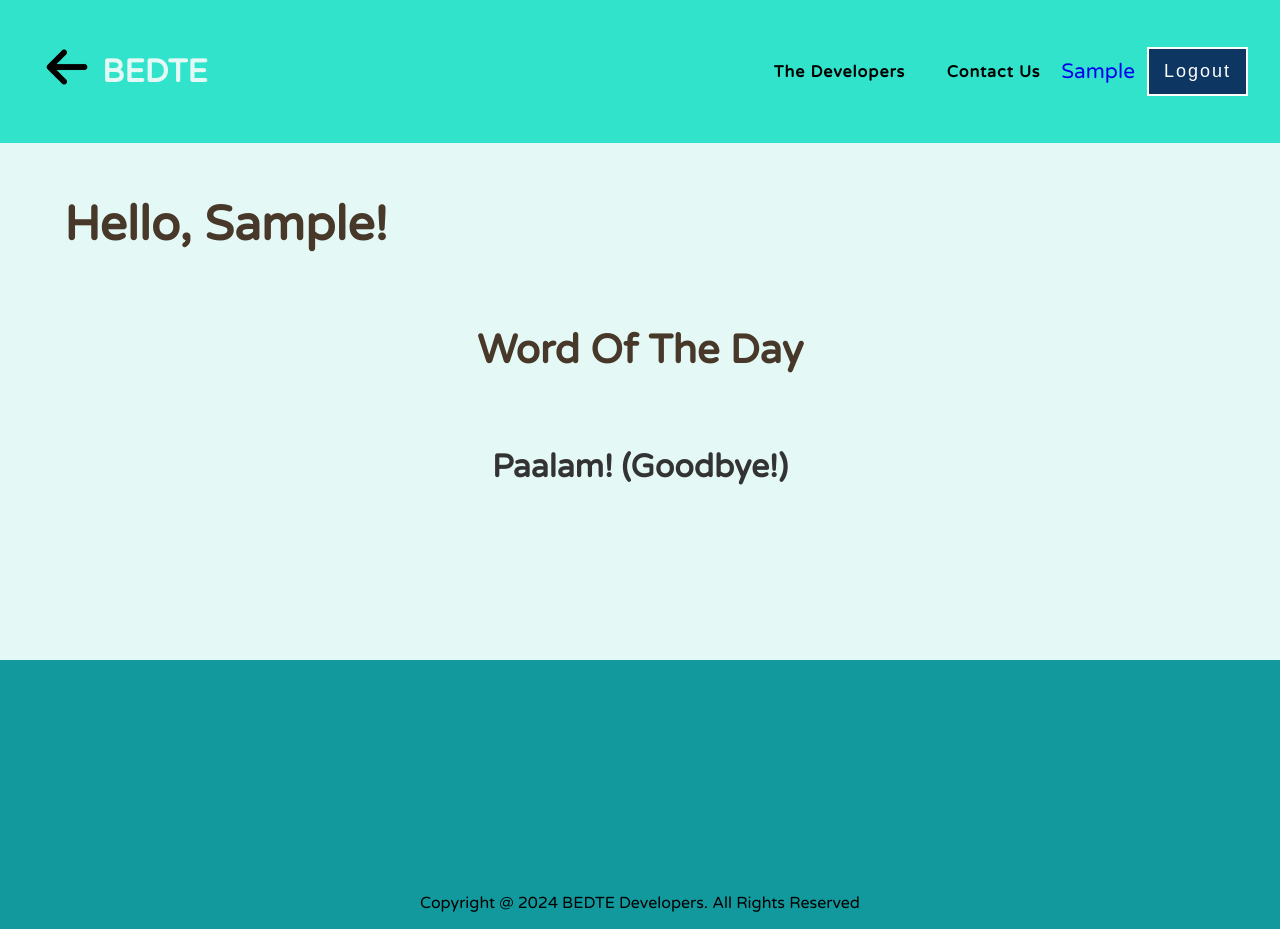
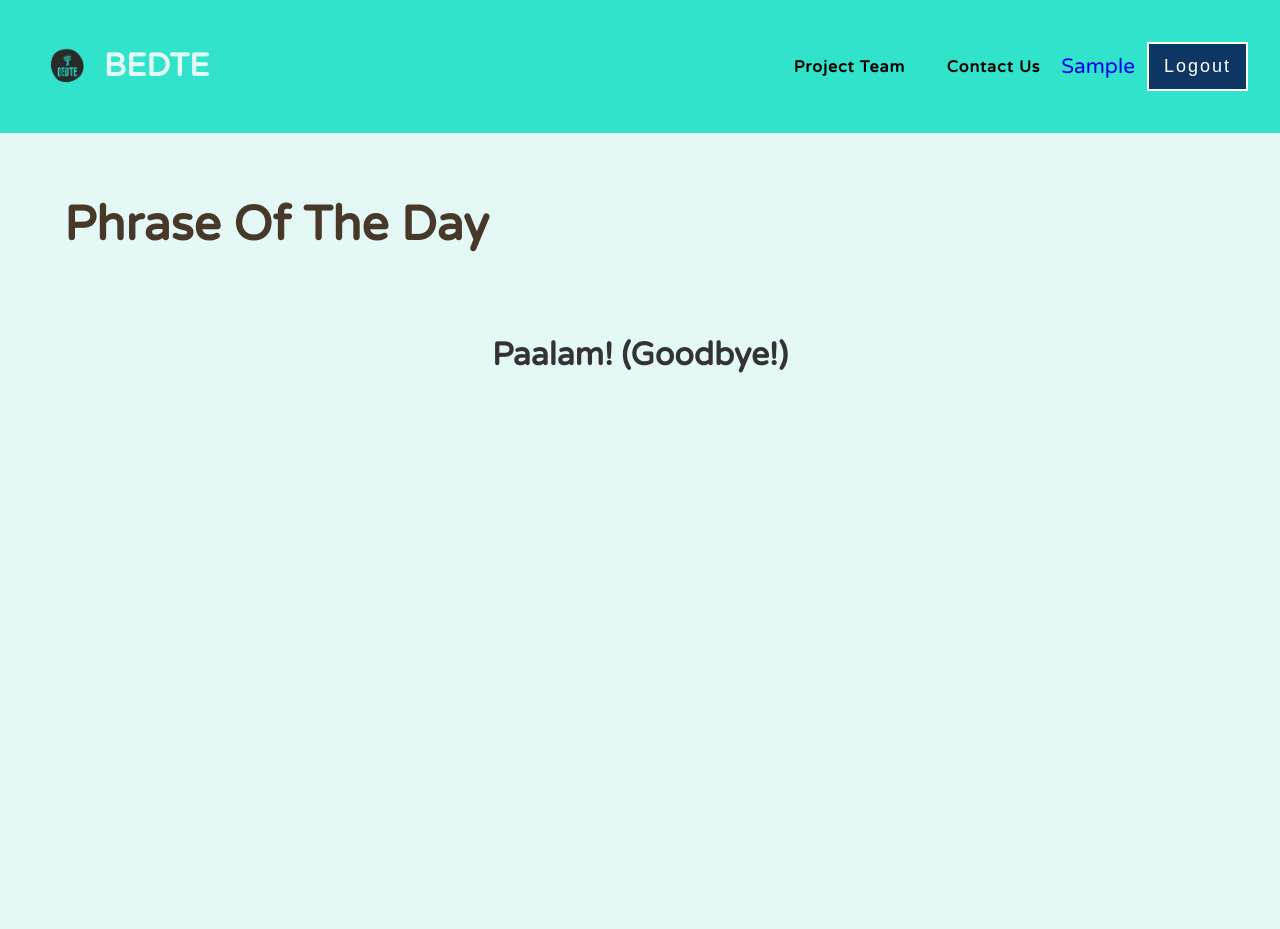
Before and after one commit to Job-u/BEDTE, a PHP site: page /phrase.php in a window 1280 px wide. After the commit the page ends 373 px from the top, so only its background shows below. Run offline with PHP 8.4, Linux system fonts and the light colour scheme; the visitor is signed in with stand-in values (Sample User, id 1); some libraries are stand-ins or nearby versions.

Commit message:
Update phrase.php

```diff
--- a/phrase/phrase.php
+++ b/phrase/phrase.php
@@ -18,19 +18,19 @@
 </head>
 <body>
 
-    <section class="background" id="home">
 <nav class="navbar">
-            <div class="logo">
-                <a href="../userdashboard/userdashboard.php"><img src="../img/back.png" alt=""></a>
+        <a href="../userdashboard/userdashboard.php"><div class="logo">
+            <img src="../img/LOGO.png" alt="">
             <span>BEDTE</span>
-            </div>
+        </div></a>
         <ul class="nav_items" id="nav_links">
                 <div class="item">
-                    <li><a href="#">The Developers</a></li>
-                    <li><a href="#">Contact Us</a></li>
+            <li><a href="../aboutus/aboutus.php">Project Team</a></li>
+            <li><a href="../contact/contact.html">Contact Us</a></li>
                 </div>
 
                 <?php
+
                 $id = $_SESSION['id'];
                 $query = mysqli_query($con,"SELECT*FROM users WHERE Id=$id");
 
@@ -40,6 +40,7 @@
                     $res_Age = $result['Age'];
                     $res_id = $result['Id'];
                 }
+
                 echo "<a href='../profile/edit.php?Id=$res_id'>$res_Uname</a>";
                 ?>
 
@@ -51,31 +52,22 @@
             <i class="ri-menu-line"></i>
         </div>
     </nav>
-    </section>
 
     <section class="sec" id="features">
         <div class="left">
-            <h1>Hello, <b><?php echo $res_Uname ?></b>!</p></h1>
+            <h1>Phrase of the Day</h1>
 
         </div>
 
-        <div class="box" id="phrases">
-   <div class="head">
-      <h1 class="heading">Word of the Day</h1>
-   </div>
+
 
    <!-- This is where the word of the day will be displayed -->
-   <p id="daily-phrase" class="phrase-text"></p>
+   <p id="daily-phrase" class="heading , phrase-texta"></p>
 </div>
 
     </section>
 
-    <footer>
-        <div class="sec footer_container"></div>
-        <div class="footer_bar">
-            copyright @ 2024 BEDTE Developers. All rights reserved
-        </div>
-    </footer>
+
     <script src="https://unpkg.com/scrollreveal"></script>
     <script src="../js/phrase.js"></script>
 </body>
```
Lines whose indentation alone changed are shown as unchanged.
